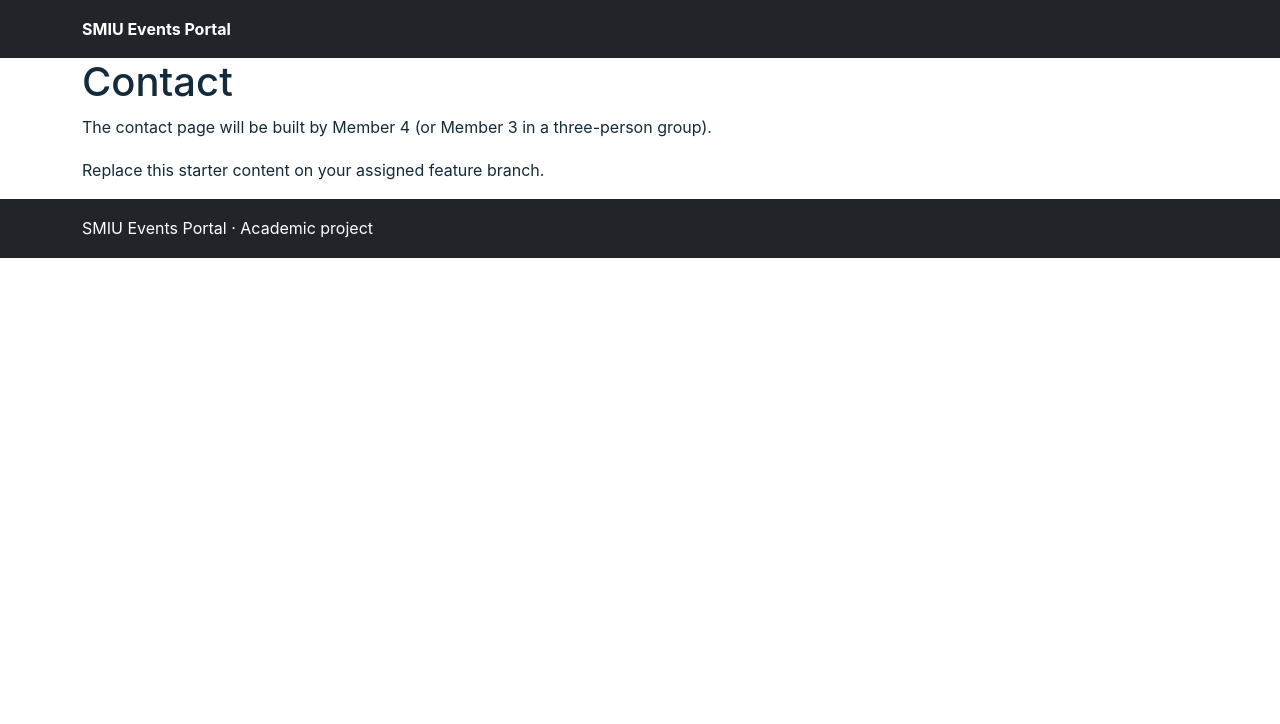
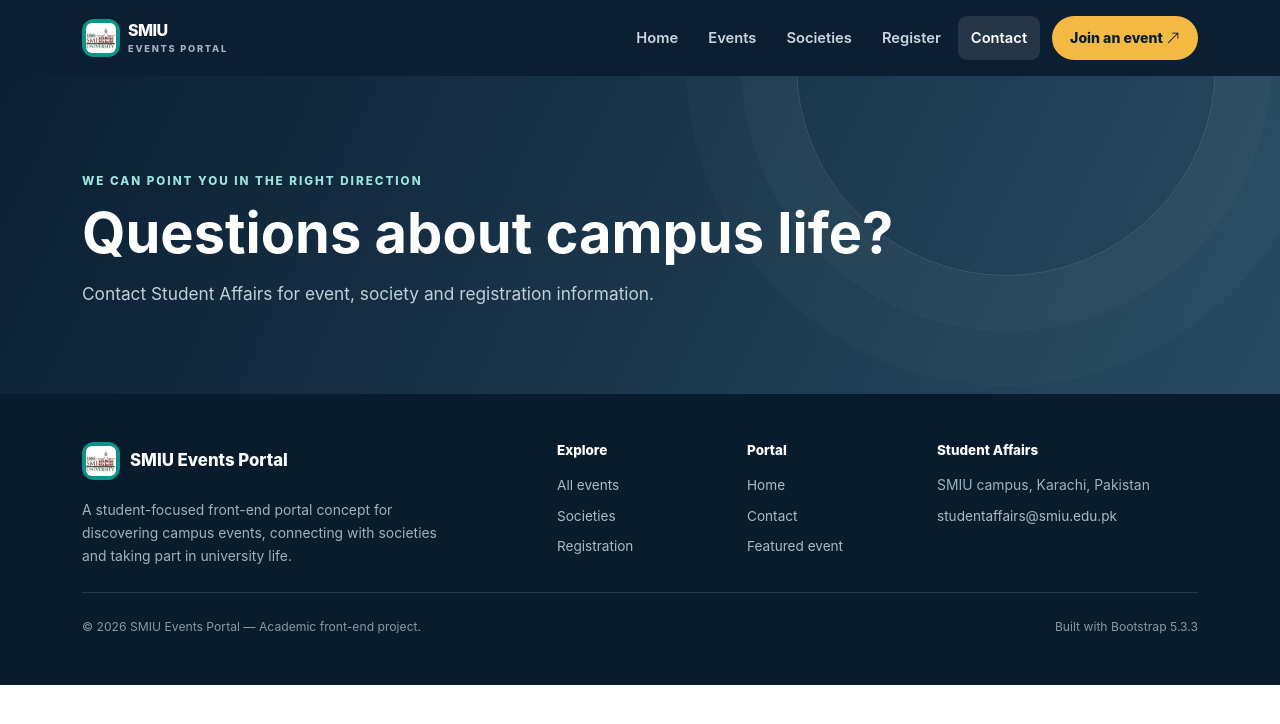
Before and after one commit to abdulrehman7876/smiu-events-portal-WebProject, a plain HTML site: page contact.html in a window 1280 px wide. Drawn offline with nearby package versions, Linux system fonts and the light colour scheme.

Commit message:
Build contact page and contact form

```diff
--- a/contact.html
+++ b/contact.html
@@ -1,16 +1,163 @@
 <!doctype html>
 <html lang="en">
-<head>
-  <meta charset="utf-8">
-  <meta name="viewport" content="width=device-width, initial-scale=1">
-  <title>Contact | SMIU Events Portal</title>
-  <link href="https://cdn.jsdelivr.net/npm/bootstrap@5.3.3/dist/css/bootstrap.min.css" rel="stylesheet" integrity="sha384-QWTKZyjpPEjISv5WaRU9OFeRpok6YctnYmDr5pNlyT2bRjXh0JMhjY6hW+ALEwIH" crossorigin="anonymous">
-  <link href="css/style.css" rel="stylesheet">
-</head>
-<body>
-  <header class="bg-dark text-white p-3"><nav class="container" aria-label="Starter navigation"><a class="text-white fw-bold" href="index.html">SMIU Events Portal</a></nav></header>
-  <main class="container"><h1>Contact</h1><p>The contact page will be built by Member 4 (or Member 3 in a three-person group).</p><p>Replace this starter content on your assigned feature branch.</p></main>
-  <footer class="bg-dark text-white p-3"><div class="container">SMIU Events Portal · Academic project</div></footer>
-  <script src="https://cdn.jsdelivr.net/npm/bootstrap@5.3.3/dist/js/bootstrap.bundle.min.js" integrity="sha384-YvpcrYf0tY3lHB60NNkmXc5s9fDVZLESaAA55NDzOxhy9GkcIdslK1eN7N6jIeHz" crossorigin="anonymous"></script>
-</body>
+  <head>
+    <meta charset="utf-8" />
+    <meta name="viewport" content="width=device-width, initial-scale=1" />
+    <meta
+      name="description"
+      content="Contact the SMIU Student Affairs Office and view the student project team."
+    />
+    <meta name="theme-color" content="#102a43" />
+    <title>Contact Student Affairs | SMIU Events Portal</title>
+    <link rel="preconnect" href="https://cdn.jsdelivr.net" crossorigin />
+    <link
+      href="https://cdn.jsdelivr.net/npm/bootstrap@5.3.3/dist/css/bootstrap.min.css"
+      rel="stylesheet"
+      integrity="sha384-QWTKZyjpPEjISv5WaRU9OFeRpok6YctnYmDr5pNlyT2bRjXh0JMhjY6hW+ALEwIH"
+      crossorigin="anonymous"
+    />
+    <link
+      href="https://cdn.jsdelivr.net/npm/bootstrap-icons@1.11.3/font/bootstrap-icons.min.css"
+      rel="stylesheet"
+    />
+    <link href="css/style.css" rel="stylesheet" />
+  </head>
+  <body>
+    <header>
+      <nav class="navbar navbar-expand-lg navbar-dark portal-navbar">
+        <div class="container">
+          <a
+            class="navbar-brand d-flex align-items-center gap-2"
+            href="index.html"
+            aria-label="SMIU Events Portal home"
+          >
+            <span class="brand-mark"
+              ><img
+                class="rounded"
+                src="./images/smiuLogo.png"
+                alt="SMIU logo"
+                width="30"
+                height="30"
+            /></span>
+            <span class="brand-copy">SMIU <span>EVENTS PORTAL</span></span>
+          </a>
+          <button
+            class="navbar-toggler"
+            type="button"
+            data-bs-toggle="collapse"
+            data-bs-target="#mainNavigation"
+            aria-controls="mainNavigation"
+            aria-expanded="false"
+            aria-label="Toggle navigation"
+          >
+            <span class="navbar-toggler-icon"></span>
+          </button>
+          <div class="collapse navbar-collapse" id="mainNavigation">
+            <ul class="navbar-nav ms-auto align-items-lg-center gap-lg-1">
+              <li class="nav-item">
+                <a class="nav-link" href="index.html">Home</a>
+              </li>
+              <li class="nav-item">
+                <a class="nav-link" href="events.html">Events</a>
+              </li>
+              <li class="nav-item">
+                <a class="nav-link" href="societies.html">Societies</a>
+              </li>
+              <li class="nav-item">
+                <a class="nav-link" href="register.html">Register</a>
+              </li>
+              <li class="nav-item">
+                <a
+                  class="nav-link active"
+                  href="contact.html"
+                  aria-current="page"
+                  >Contact</a
+                >
+              </li>
+              <li class="nav-item ms-lg-2">
+                <a class="btn btn-nav-cta" href="register.html"
+                  >Join an event
+                  <i class="bi bi-arrow-up-right" aria-hidden="true"></i
+                ></a>
+              </li>
+            </ul>
+          </div>
+        </div>
+      </nav>
+    </header>
+    <main>
+      <section class="page-hero page-hero-contact">
+        <div class="container">
+          <span class="eyebrow eyebrow-light"
+            >We can point you in the right direction</span
+          >
+          <h1 class="display-4 fw-bold text-white mt-2">
+            Questions about campus life?
+          </h1>
+          <p class="page-hero-copy">
+            Contact Student Affairs for event, society and registration
+            information.
+          </p>
+        </div>
+      </section>
+    </main>
+    <footer class="portal-footer">
+      <div class="container py-5">
+        <div class="row g-4 align-items-start">
+          <div class="col-lg-5">
+            <a class="footer-brand" href="index.html"
+              ><span class="brand-mark"
+                ><img
+                  class="rounded"
+                  src="./images/smiuLogo.png"
+                  alt="SMIU logo"
+                  width="30"
+                  height="30"
+              /></span>
+              SMIU Events Portal</a
+            >
+            <p class="footer-copy mt-3 mb-0">
+              A student-focused front-end portal concept for discovering campus
+              events, connecting with societies and taking part in university
+              life.
+            </p>
+          </div>
+          <div class="col-6 col-lg-2">
+            <h2 class="footer-heading">Explore</h2>
+            <a href="events.html">All events</a>
+            <a href="societies.html">Societies</a>
+            <a href="register.html">Registration</a>
+          </div>
+          <div class="col-6 col-lg-2">
+            <h2 class="footer-heading">Portal</h2>
+            <a href="index.html">Home</a>
+            <a href="contact.html">Contact</a>
+            <a href="event-details.html">Featured event</a>
+          </div>
+          <div class="col-lg-3">
+            <h2 class="footer-heading">Student Affairs</h2>
+            <p class="footer-copy mb-2">SMIU campus, Karachi, Pakistan</p>
+            <a href="mailto:studentaffairs@smiu.edu.pk"
+              >studentaffairs@smiu.edu.pk</a
+            >
+          </div>
+        </div>
+        <div
+          class="footer-bottom mt-4 pt-4 d-flex flex-column flex-md-row justify-content-between gap-2"
+        >
+          <span
+            >© <span data-current-year>2026</span> SMIU Events Portal — Academic
+            front-end project.</span
+          >
+          <span>Built with Bootstrap 5.3.3</span>
+        </div>
+      </div>
+    </footer>
+    <script
+      src="https://cdn.jsdelivr.net/npm/bootstrap@5.3.3/dist/js/bootstrap.bundle.min.js"
+      integrity="sha384-YvpcrYf0tY3lHB60NNkmXc5s9fDVZLESaAA55NDzOxhy9GkcIdslK1eN7N6jIeHz"
+      crossorigin="anonymous"
+    ></script>
+    <script src="js/main.js"></script>
+  </body>
 </html>
```
